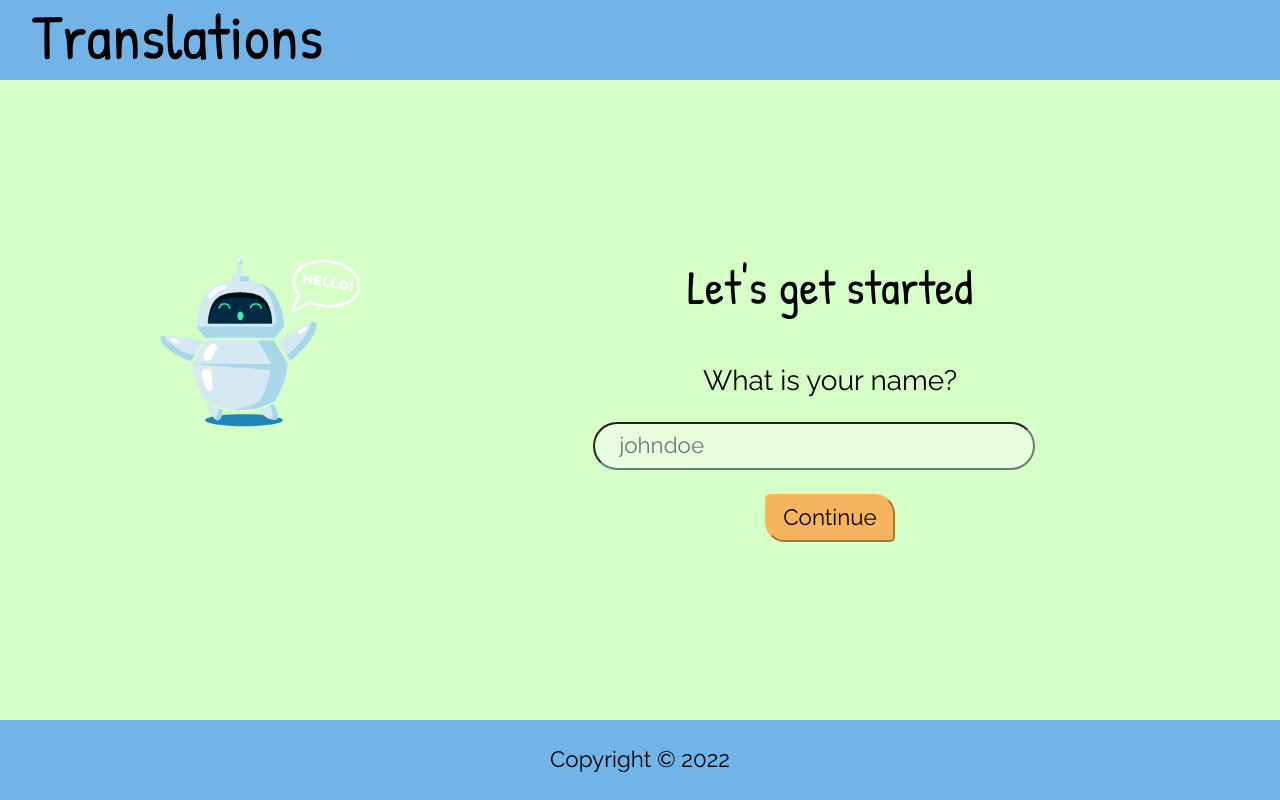
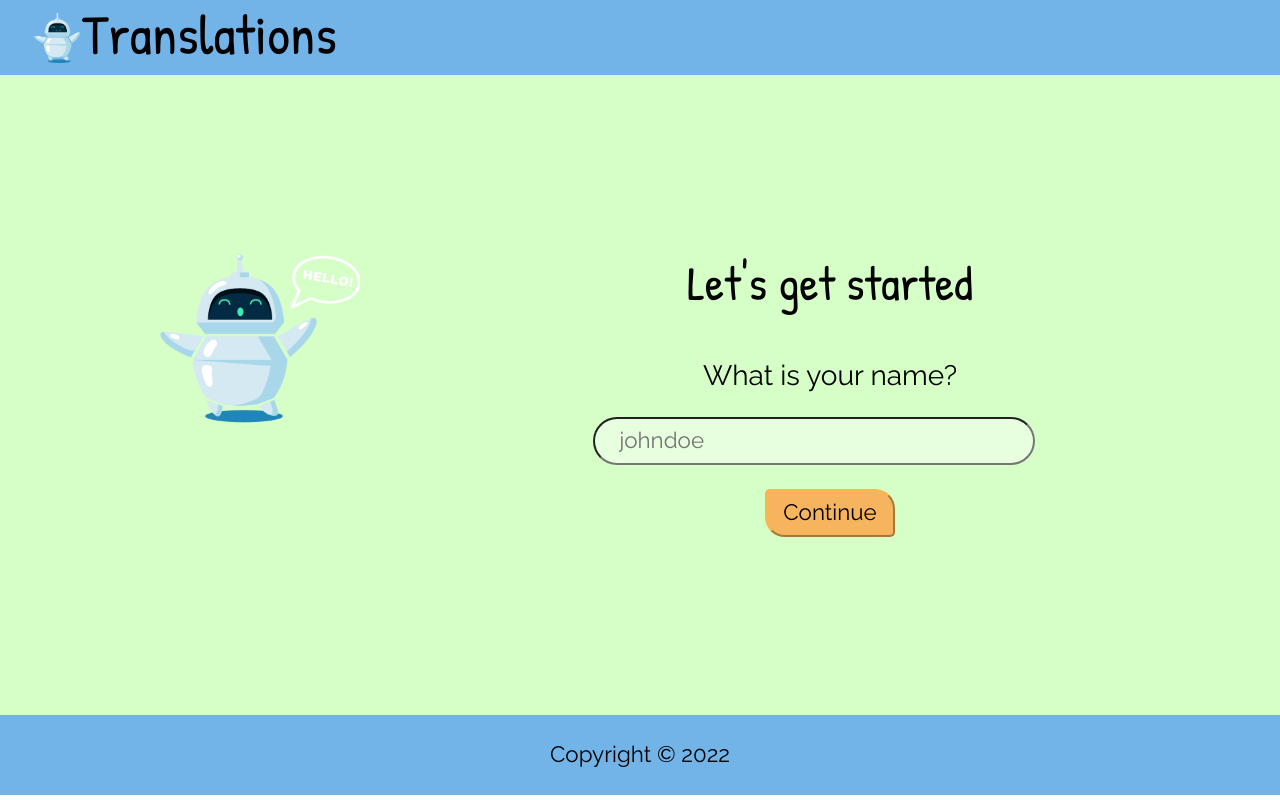
Before and after one commit to lonesgithub/assignment4, a React (Create React App) app: page / in a window 1280 px wide. Built offline with nearby package versions, Linux system fonts and the light colour scheme; no server answers.

Commit message:
chore:styling resetting form

```diff
--- a/src/Components/Navbar/Navbar.jsx
+++ b/src/Components/Navbar/Navbar.jsx
@@ -5,8 +5,14 @@ const Navbar = () => {
   const { user } = useUser();
   return (
     <nav>
-      <header>
-        <h1 className="headerh1">Translations</h1>
+      <header className="nav-header-logo">
+        <img
+          src="images/Logo.png"
+          alt="Cartoon Robot"
+          width="50px"
+          height="50px"
+        />
+        <h1 className="headerh1 ml-2">Translations</h1>
       </header>
 
       {/* For logged in users only */}
--- a/src/Components/Translation/TranslationForm.jsx
+++ b/src/Components/Translation/TranslationForm.jsx
@@ -1,15 +1,16 @@
 import { useForm } from "react-hook-form";
 
-const TranslationForm = ({ setInputPhrase, onTranslate }) => {
+const TranslationForm = ({ onTranslate }) => {
   const {
     register,
     handleSubmit,
+    reset,
     // formState: { errors },
   } = useForm();
 
   const onSubmit = ({ phrase }) => {
     onTranslate(phrase);
-    setInputPhrase(phrase);
+    reset();
   };
 
   return (
--- a/src/Components/Translation/TranslationResult.jsx
+++ b/src/Components/Translation/TranslationResult.jsx
@@ -154,9 +154,12 @@ const TranslationResult = ({ inputPhrase }) => {
     );
   });
 
-  // }
-
-  return <section className="translated">{translated}</section>;
+  return (
+    <section className="translated">
+      <h3 className="mb-5">{inputPhrase}</h3>
+      <div className="sign-list">{translated}</div>
+    </section>
+  );
 };
 
 export default TranslationResult;
--- a/src/Pages/TranslationPage.jsx
+++ b/src/Pages/TranslationPage.jsx
@@ -9,14 +9,18 @@ import { storageSave } from "../utils/storage";
 import { STORAGE_KEY_USER } from "../const/storageKeys";
 
 const TranslationPage = () => {
-  const [inputPhrase, setInputPhrase] = useState();
+  const [inputPhrase, setInputPhrase] = useState("");
   const { user, setUser } = useUser();
 
-  const handleTranslateClicked = async () => {
+  const handleTranslateClicked = async (phrase) => {
+    console.log(phrase);
+    setInputPhrase(phrase);
+    console.log(inputPhrase);
     if (!inputPhrase) {
       alert("Please enter a phrase");
       return;
     }
+
     const [error, updatedUser] = await translationAdd(user, inputPhrase);
     if (error !== null) {
       //Something went wrong
@@ -32,7 +36,7 @@ const TranslationPage = () => {
     <div className="container">
       <h2 className="headerh2 mb-5">What do you want to translate?</h2>
       <TranslationForm
-        setInputPhrase={setInputPhrase}
+        // setInputPhrase={setInputPhrase}
         onTranslate={handleTranslateClicked}
         className="container"
       />
--- a/src/style/App.css
+++ b/src/style/App.css
@@ -17,9 +17,10 @@ nav {
   display: flex;
   flex-direction: row;
   justify-content: space-between;
+  flex-wrap: wrap;
   align-items: center;
   background-color: #72b3e8;
-  height: 5rem;
+  height: auto;
   padding-left: 2rem;
   padding-right: 2rem;
 }
@@ -27,12 +28,14 @@ nav {
 ul {
   display: flex;
   align-items: center;
+  justify-self: center;
   list-style: none;
   margin-bottom: 0 !important;
+  padding: 0;
 }
 
 li {
-  margin: 1rem;
+  margin: 0.5rem;
 }
 
 nav li a {
@@ -60,7 +63,7 @@ footer {
 }
 
 .headerh1 {
-  font-size: 4rem;
+  font-size: 3.5rem;
   font-family: "Patrick Hand", cursive;
 }
 
@@ -72,6 +75,11 @@ footer {
 .headerh3 {
   font-size: 2rem;
   font-family: "Patrick Hand", cursive;
+}
+
+.nav-header-logo {
+  display: flex;
+  align-items: center;
 }
 
 .input-translation {
@@ -111,6 +119,19 @@ footer {
   background-color: #fbb64e;
 }
 
+.clear {
+  background-color: #bfd8bdff;
+  padding-left: 1rem;
+  padding-right: 1rem;
+  border-radius: 5px 20px 5px;
+  border-color: #bfd8bdff;
+  height: 3rem;
+}
+
+.clear:hover {
+  background-color: #77bfa3ff;
+}
+
 .pagetemplate {
   display: flex;
   flex-direction: column;
@@ -139,7 +160,21 @@ footer {
   min-height: calc(100vh - 10rem);
 }
 
-.translated,
+.translated {
+  display: flex;
+  flex-direction: column;
+  flex-wrap: wrap;
+  justify-content: center;
+  background-color: #e7ffdf;
+  border-width: 1px;
+  border-style: solid;
+  border-radius: 5px;
+  border-color: black;
+  margin-top: 4rem;
+  padding: 2rem;
+  margin-bottom: 4rem;
+}
+
 .translation-history {
   display: flex;
   flex-wrap: wrap;
@@ -159,6 +194,13 @@ footer {
   flex-direction: column;
   text-align: left;
   align-items: flex-start;
+  padding-left: 0;
+}
+
+.sign-list {
+  display: flex;
+  justify-content: center;
+  align-items: center;
   padding-left: 0;
 }
 
--- a/src/style/App.scss
+++ b/src/style/App.scss
@@ -29,9 +29,10 @@ nav {
   display: flex;
   flex-direction: row;
   justify-content: space-between;
+  flex-wrap: wrap;
   align-items: center;
   background-color: $eton-blue;
-  height: 5rem;
+  height: auto;
   padding-left: 2rem;
   padding-right: 2rem;
 }
@@ -39,11 +40,13 @@ nav {
 ul {
   display: flex;
   align-items: center;
+  justify-self: center;
   list-style: none;
   margin-bottom: 0 !important;
+  padding: 0;
 }
 li {
-  margin: 1rem;
+  margin: 0.5rem;
 }
 
 nav li a {
@@ -68,7 +71,7 @@ footer {
   height: 5rem;
 }
 .headerh1 {
-  font-size: 4rem;
+  font-size: 3.5rem;
   font-family: "Patrick Hand", cursive;
 }
 .headerh2 {
@@ -79,7 +82,10 @@ footer {
   font-size: 2rem;
   font-family: "Patrick Hand", cursive;
 }
-
+.nav-header-logo {
+  display: flex;
+  align-items: center;
+}
 .input-translation {
   min-height: 3rem;
   margin-right: 2rem;
@@ -115,6 +121,17 @@ footer {
 .btns:hover {
   background-color: $orange-peel;
 }
+.clear {
+  background-color: $cambridge-blue;
+  padding-left: 1rem;
+  padding-right: 1rem;
+  border-radius: 5px 20px 5px;
+  border-color: $cambridge-blue;
+  height: 3rem;
+}
+.clear:hover {
+  background-color: $eton-blue-2;
+}
 
 .pagetemplate {
   display: flex;
@@ -147,7 +164,20 @@ footer {
   background-color: $pale-spring-bud;
   min-height: calc(100vh - 10rem);
 }
-.translated,
+.translated {
+  display: flex;
+  flex-direction: column;
+  flex-wrap: wrap;
+  justify-content: center;
+  background-color: $pale-spring-bud-2;
+  border-width: 1px;
+  border-style: solid;
+  border-radius: 5px;
+  border-color: black;
+  margin-top: 4rem;
+  padding: 2rem;
+  margin-bottom: 4rem;
+}
 .translation-history {
   display: flex;
   flex-wrap: wrap;
@@ -166,6 +196,14 @@ footer {
   flex-direction: column;
   text-align: left;
   align-items: flex-start;
+  padding-left: 0;
+}
+
+.sign-list {
+  display: flex;
+  justify-content: center;
+
+  align-items: center;
   padding-left: 0;
 }
 .translation-history-container {
```
Also changed, not shown: 1 other file (tests, documents, lock files or other folders).
